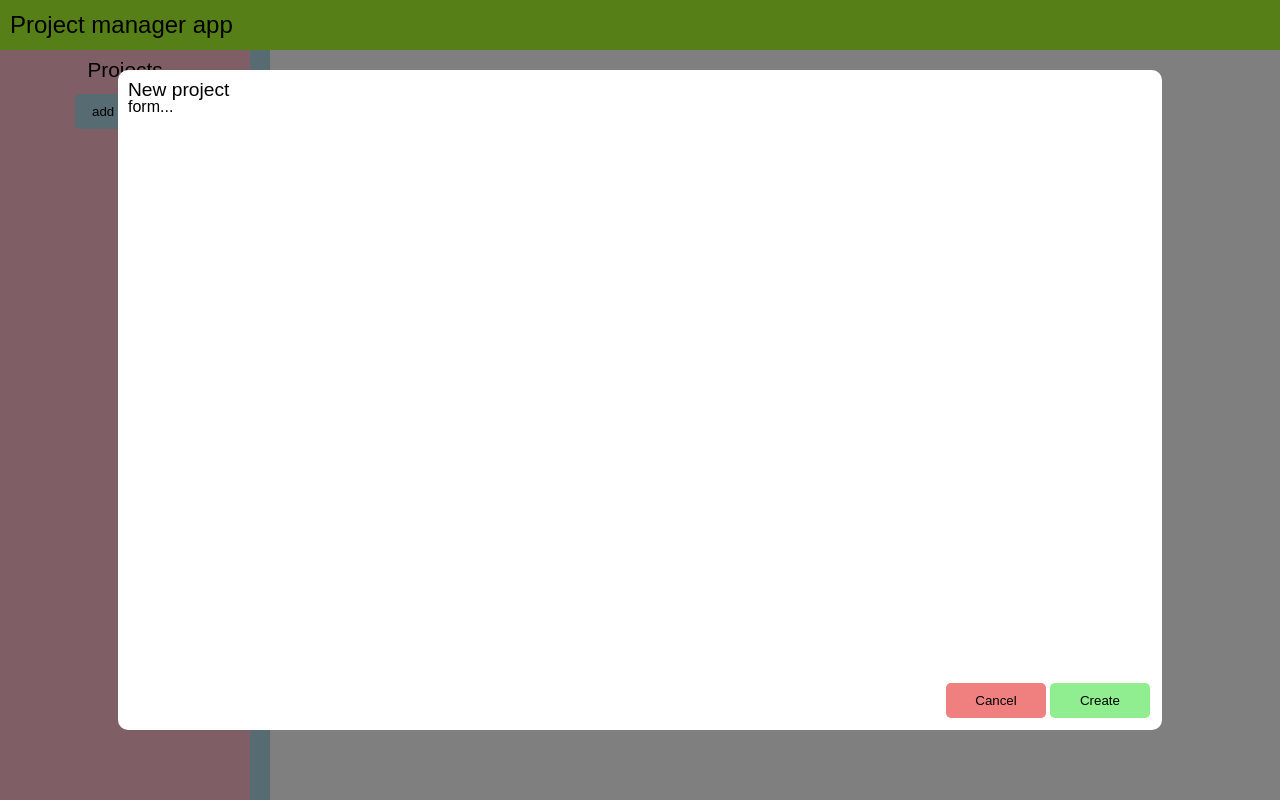
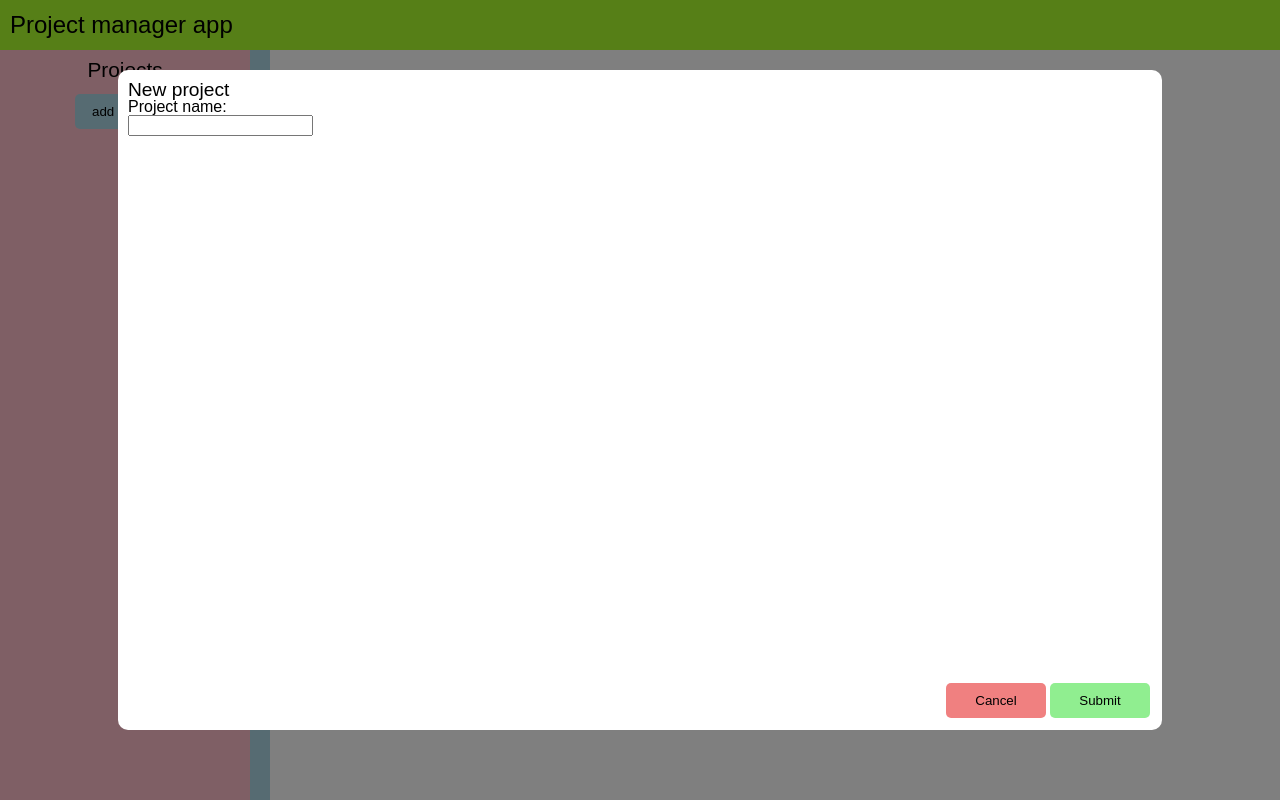
Before and after one commit to JodyDuke/project_manager, a React (Create React App) app: page / in a window 1280 px wide. Both pictures are taken after a click on the button "add project". Built offline with nearby package versions, Linux system fonts and the light colour scheme.

Commit message:
added local state and submit action to form

```diff
--- a/src/components/modals/new_project/new_project.js
+++ b/src/components/modals/new_project/new_project.js
@@ -1,19 +1,39 @@
 import React, { Component } from 'react';
 import { connect } from 'react-redux';
-import { currentModal } from '../../../redux/actions';
+import { currentModal, addProject } from '../../../redux/actions';
+import Button from '../../buttons'
 
 
 const mapDispatchToProps = (dispatch) => {
     return {
-        currentModal: modal => dispatch(currentModal(modal))
+        currentModal: modal => dispatch(currentModal(modal)),
+        addProject: project => dispatch(addProject(project))
     }
 }
 
 class ConnectedNewProject extends Component {
     constructor(){
         super()
+
+        this.state = {
+            projectName: '',
+            projectDetails: {}
+        }
+
         this.handleClose = this.handleClose.bind(this)
         this.handleBackgroundClose = this.handleBackgroundClose.bind(this)
+        this.handleInputChange = this.handleInputChange.bind(this)
+        this.handleSubmit = this.handleSubmit.bind(this)
+    }
+
+    handleInputChange(e) {
+        this.setState({
+            [e.target.id]: e.target.value
+        })
+    }
+
+    handleSubmit(e) {
+        this.props.addProject(this.state)
     }
 
     handleClose(e) {
@@ -29,17 +49,21 @@ class ConnectedNewProject extends Component {
     }
 
     render(){
+        const {projectName} = this.props
         return (
             <div onClick={this.handleBackgroundClose} className="new-project-modal">
                 <div className="new-project-modal-input">
                     <h3>New project</h3>
                     <div className="new-project-form">
-                        form...
+                        <form>
+                            Project name:<br />
+                            <input type="text" id="projectName" value={projectName} onChange={this.handleInputChange}></input>
+                        </form>
                     </div>
 
                     <div className="buttons">
-                        <button className="button close" onClick={this.handleClose}>Cancel</button>
-                        <button className="button submit" onClick={this.handleSubmit}>Create</button>
+                        <Button styles="close" text="Cancel" onClick={this.handleClose} />
+                        <Button styles="submit" text="Submit" onClick={this.handleSubmit}/>
                     </div>
                 </div>
             </div>
```
